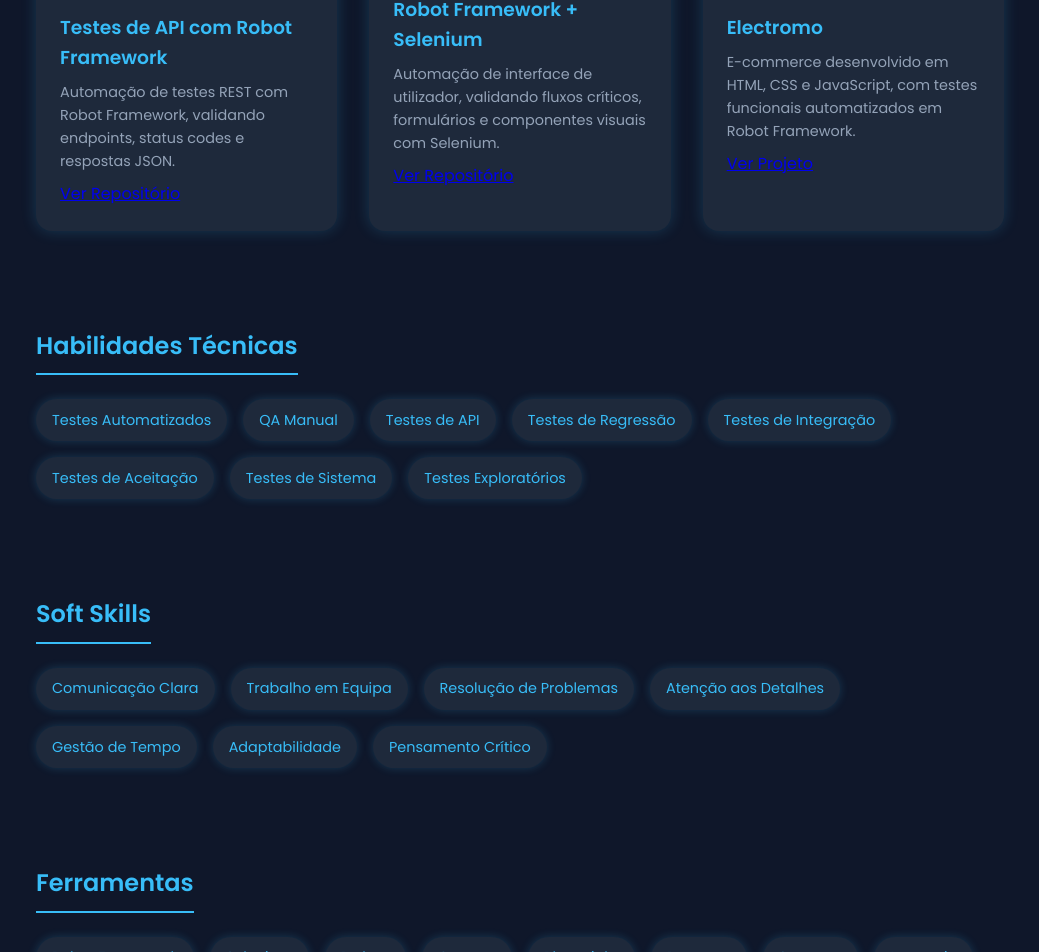
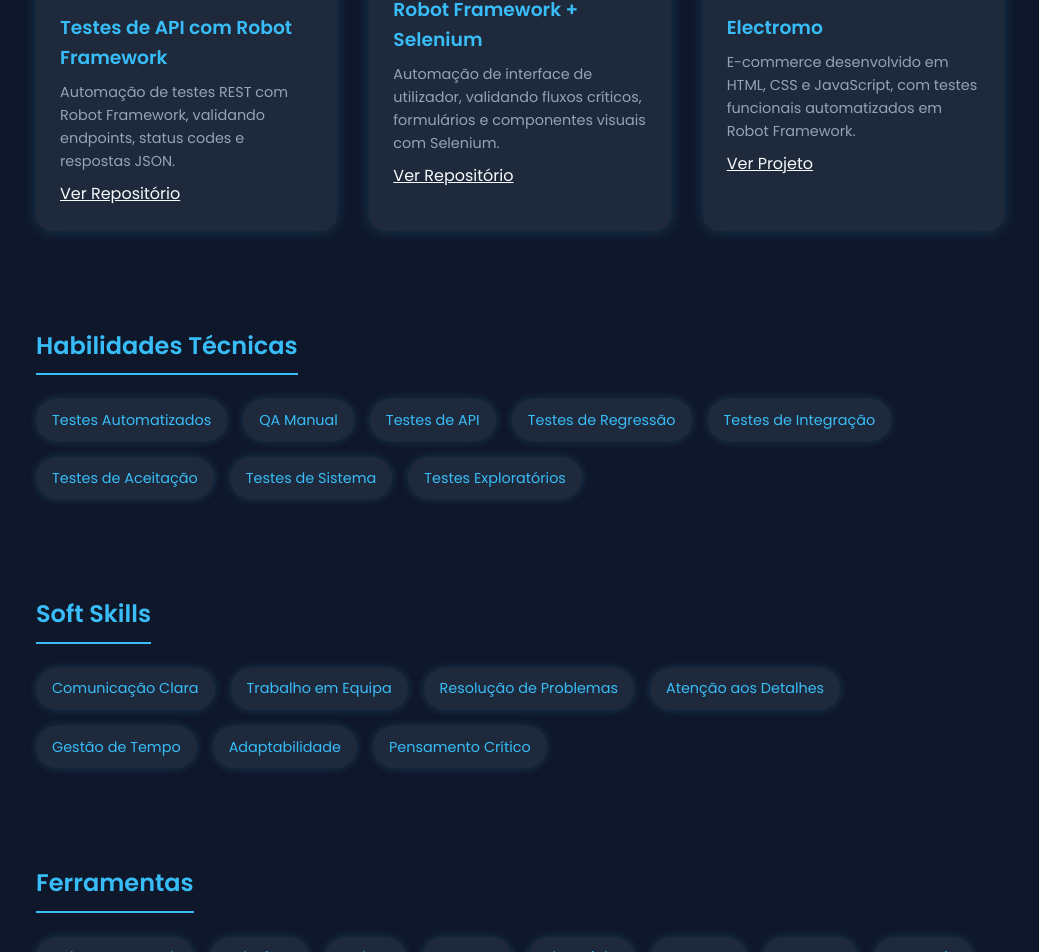
Before and after one commit to DjaneliaSoares/djaneliasoares.github.io, a plain HTML site: page index.html in a window 1280 px wide. Shown: the part 1702-2654 px from the top of the page, without its empty margins (120-1159 px from the left). Drawn offline with Linux system fonts and the light colour scheme.

Commit message:
portifólio Djanélia - Commit Message

```diff
--- a/index.html
+++ b/index.html
@@ -149,6 +149,7 @@
     <img src="img/dja.jpg" alt="Foto de Perfil">
     <h1>Djanélia Gonçalves</h1>
     <p>Analista de QA | Testes Manuais e Automatizados | Robot Framework | Selenium | Cypress | API & Frontend Testing</p>
+
   </header>
 
   <section id="sobre">
@@ -166,7 +167,7 @@
 
     <div class="cert-card">
       <h3>QA Start Requisitado | QualiCraft</h3>
-      <p><em>07/2025 – 10/2025</em></p>
+      <p><em> 07/2025 – 10/2025</em></p>
       <p>Durante o curso, desenvolvi experiência sólida em testes manuais e automatizados, incluindo:</p>
       <ul>
         <li>Fundamentos e técnicas de testes de software</li>
@@ -181,12 +182,12 @@
 
     <div class="cert-card">
       <h3>Introdução a Python | Code Academy</h3>
-      <p><em>09/2023 – 09/2023 | Luanda, Angola</em></p>
+      <p><em> 09/2023 – 09/2023 | Luanda, Angola</em></p>
     </div>
 
     <div class="cert-card">
       <h3>Desenvolvimento Web | Unitel e Buka</h3>
-      <p><em>03/2022 – 04/2022 | Luanda, Angola</em></p>
+      <p><em> 03/2022 – 04/2022 | Luanda, Angola</em></p>
       <p>Formação com foco em HTML, CSS3, JavaScript, Bootstrap 5, Git/GitHub e WordPress.</p>
     </div>
   </section>
@@ -199,21 +200,21 @@
         <img src="img/Api_auto.png" alt="Projeto API">
         <h3>Testes de API com Robot Framework</h3>
         <p>Automação de testes REST com Robot Framework, validando endpoints, status codes e respostas JSON.</p>
-        <a href="https://github.com/DjaneliaSoares/robotframework-api-tests-" target="_blank">Ver Repositório</a>
+        <a href="https://github.com/DjaneliaSoares/robotframework-api-tests-" target="_blank" style="color: #f8fafc;">Ver Repositório</a>
       </div>
 
       <div class="project-card">
         <img src="img/Api.webp" alt="Projeto UI">
         <h3>Testes de Frontend com Robot Framework + Selenium</h3>
         <p>Automação de interface de utilizador, validando fluxos críticos, formulários e componentes visuais com Selenium.</p>
-        <a href="https://github.com/DjaneliaSoares/robotframework-ui-tests" target="_blank">Ver Repositório</a>
+        <a href="https://github.com/DjaneliaSoares/robotframework-ui-tests" target="_blank" style="color: #f8fafc;">Ver Repositório</a>
       </div>
 
       <div class="project-card">
         <img src="https://i.imgur.com/z8A9xUL.png" alt="Electromo">
         <h3>Electromo</h3>
         <p>E-commerce desenvolvido em HTML, CSS e JavaScript, com testes funcionais automatizados em Robot Framework.</p>
-        <a href="https://github.com/DjaneliaSoares/Electromo" target="_blank">Ver Projeto</a>
+        <a href="https://github.com/DjaneliaSoares/Electromo" target="_blank" style="color: #f8fafc;">Ver Projeto</a>
       </div>
 
     </div>
```
